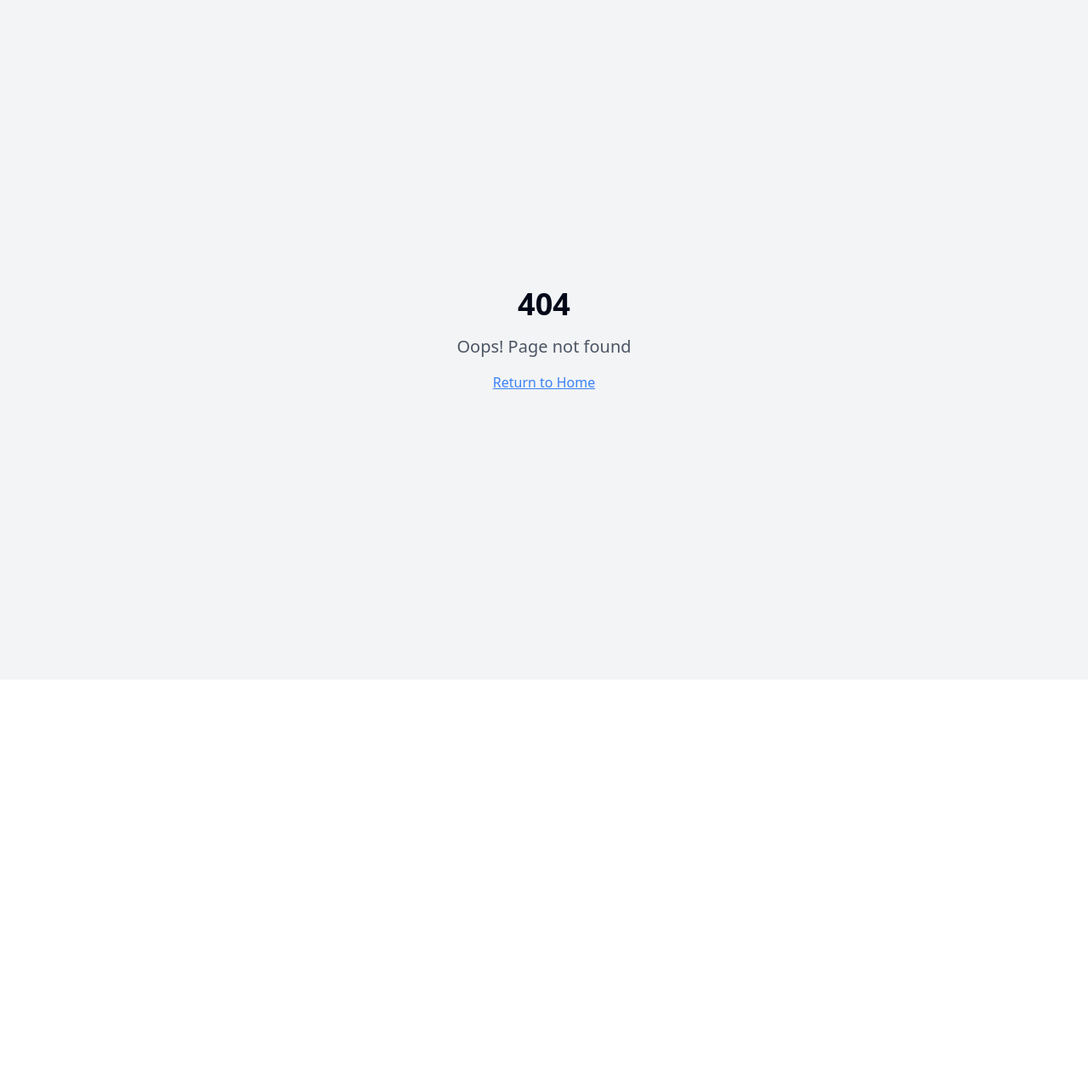
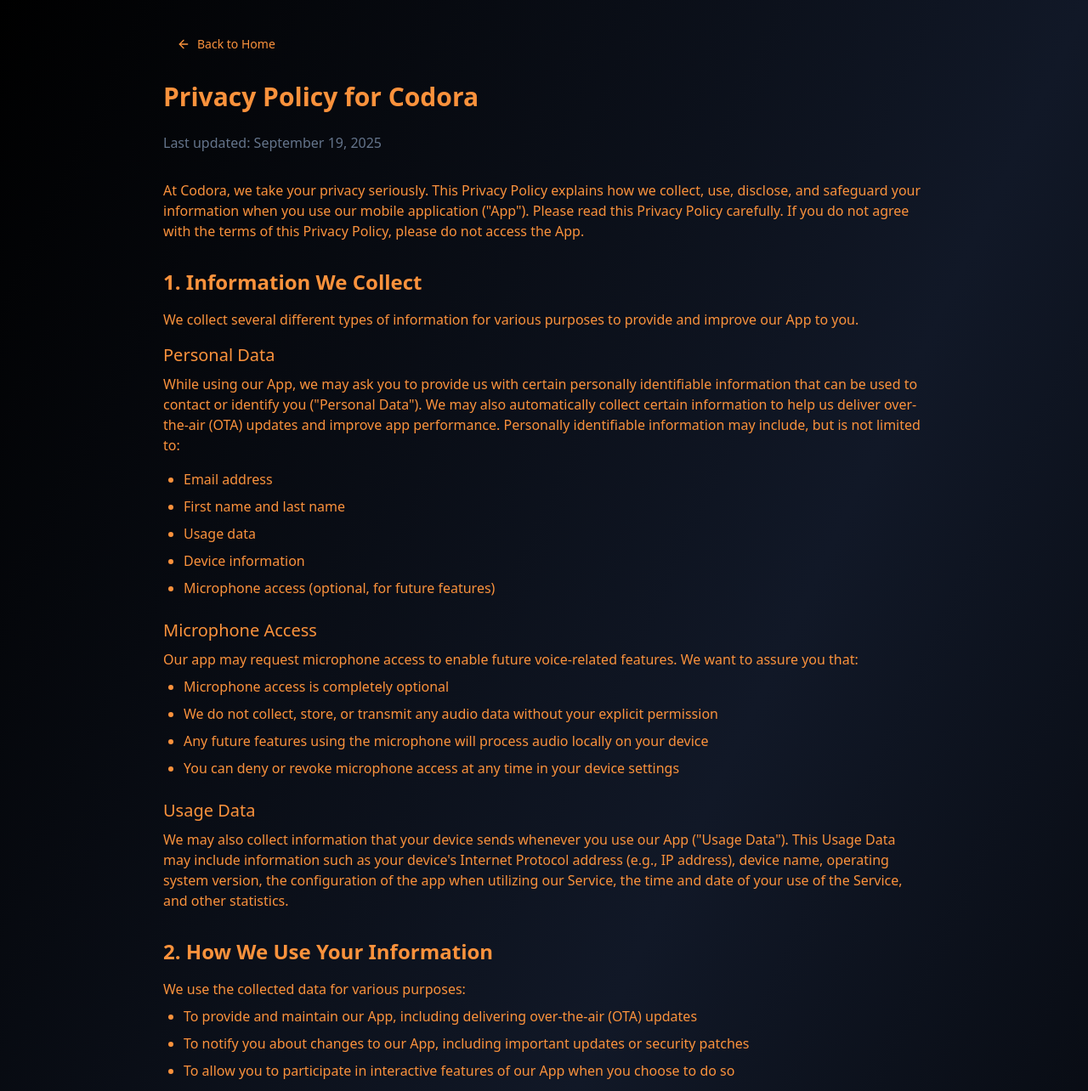
Before and after one commit to Syrillings/codora_official_site, a React (Vite) app: page /privacy-policy in a window 1280 px wide. Before the commit this address had no page. Shown: the top 1284 px of the page at 85% size. Before the commit the page ends 800 px from the top, so only its background shows below. Built offline with nearby package versions, Linux system fonts and the light colour scheme.

Commit message:
Privacy Policy

```diff
--- a/src/App.tsx
+++ b/src/App.tsx
@@ -5,6 +5,7 @@ import { QueryClient, QueryClientProvider } from "@tanstack/react-query";
 import { BrowserRouter, Routes, Route } from "react-router-dom";
 import Index from "./pages/Index";
 import NotFound from "./pages/NotFound";
+import PrivacyPolicy from "./pages/PrivacyPolicy";
 
 const queryClient = new QueryClient();
 
@@ -16,6 +17,7 @@ const App = () => (
       <BrowserRouter>
         <Routes>
           <Route path="/" element={<Index />} />
+          <Route path="/privacy-policy" element={<PrivacyPolicy />} />
           {/* ADD ALL CUSTOM ROUTES ABOVE THE CATCH-ALL "*" ROUTE */}
           <Route path="*" element={<NotFound />} />
         </Routes>
--- a/src/pages/Index.tsx
+++ b/src/pages/Index.tsx
@@ -183,6 +183,14 @@ const Index = () => {
           <p className="text-gray-500 text-sm">
             © 2025 Codora. All rights reserved. Built with ❤️ for the developer community.
           </p>
+          <div className="mt-4">
+            <a
+              href="/privacy-policy"
+              className="text-orange-400 hover:text-orange-300 text-sm transition-colors duration-200"
+            >
+              Privacy Policy
+            </a>
+          </div>
         </div>
       </footer>
     </div>
--- /dev/null
+++ b/src/pages/PrivacyPolicy.tsx
@@ -0,0 +1,168 @@
+import { Button } from "@/components/ui/button";
+import { ArrowLeft } from "lucide-react";
+import { Link } from "react-router-dom";
+
+export default function PrivacyPolicy() {
+  return (
+    <div className="min-h-screen bg-gradient-to-br from-black via-gray-900 to-black text-orange-400 p-4 md:p-8">
+      <div className="max-w-4xl mx-auto">
+        <Button asChild variant="ghost" className="mb-6">
+          <Link to="/" className="flex items-center gap-2">
+            <ArrowLeft className="h-4 w-4" />
+            Back to Home
+          </Link>
+        </Button>
+
+        <div className="prose dark:prose-invert max-w-none">
+          <h1 className="text-3xl font-bold mb-6">Privacy Policy for Codora</h1>
+          <p className="text-muted-foreground mb-8">Last updated: September 19, 2025</p>
+
+          <section className="mb-8">
+            <p>
+              At Codora, we take your privacy seriously. This Privacy Policy explains how we collect, use,
+              disclose, and safeguard your information when you use our mobile application ("App"). Please
+              read this Privacy Policy carefully. If you do not agree with the terms of this Privacy Policy,
+              please do not access the App.
+            </p>
+          </section>
+
+          <section className="mb-8">
+            <h2 className="text-2xl font-semibold mb-4">1. Information We Collect</h2>
+            <p className="mb-4">We collect several different types of information for various purposes to provide and improve our App to you.</p>
+
+            <h3 className="text-xl font-medium mb-2">Personal Data</h3>
+            <p className="mb-4">
+              While using our App, we may ask you to provide us with certain personally identifiable information
+              that can be used to contact or identify you ("Personal Data"). We may also automatically collect certain
+              information to help us deliver over-the-air (OTA) updates and improve app performance. Personally
+              identifiable information may include, but is not limited to:
+            </p>
+            <ul className="list-disc pl-6 mb-4 space-y-2">
+              <li>Email address</li>
+              <li>First name and last name</li>
+              <li>Usage data</li>
+              <li>Device information</li>
+              <li>Microphone access (optional, for future features)</li>
+            </ul>
+
+            <h3 className="text-xl font-medium mb-2 mt-6">Microphone Access</h3>
+            <p className="mb-4">
+              Our app may request microphone access to enable future voice-related features. We want to assure you that:
+              <ul className="list-disc pl-6 mt-2 space-y-2">
+                <li>Microphone access is completely optional</li>
+                <li>We do not collect, store, or transmit any audio data without your explicit permission</li>
+                <li>Any future features using the microphone will process audio locally on your device</li>
+                <li>You can deny or revoke microphone access at any time in your device settings</li>
+              </ul>
+            </p>
+
+            <h3 className="text-xl font-medium mb-2 mt-6">Usage Data</h3>
+            <p>
+              We may also collect information that your device sends whenever you use our App ("Usage Data").
+              This Usage Data may include information such as your device's Internet Protocol address (e.g., IP address),
+              device name, operating system version, the configuration of the app when utilizing our Service,
+              the time and date of your use of the Service, and other statistics.
+            </p>
+          </section>
+
+          <section className="mb-8">
+            <h2 className="text-2xl font-semibold mb-4">2. How We Use Your Information</h2>
+            <p>We use the collected data for various purposes:</p>
+            <ul className="list-disc pl-6 mt-2 space-y-2">
+              <li>To provide and maintain our App, including delivering over-the-air (OTA) updates</li>
+              <li>To notify you about changes to our App, including important updates or security patches</li>
+              <li>To allow you to participate in interactive features of our App when you choose to do so</li>
+              <li>To provide customer support</li>
+              <li>To gather analysis or valuable information so that we can improve our App</li>
+              <li>To monitor the usage of our App</li>
+              <li>To detect, prevent and address technical issues</li>
+            </ul>
+          </section>
+
+          <section className="mb-8">
+            <h2 className="text-2xl font-semibold mb-4">3. Data Security</h2>
+            <p>
+              The security of your data is important to us but remember that no method of transmission over
+              the Internet or method of electronic storage is 100% secure. While we strive to use commercially
+              acceptable means to protect your Personal Data, we cannot guarantee its absolute security.
+            </p>
+          </section>
+
+          <section className="mb-8">
+            <h2 className="text-2xl font-semibold mb-4">4. Service Providers</h2>
+            <p className="mb-4">
+              We may employ third-party companies and individuals to facilitate our App ("Service Providers"),
+              to provide the App on our behalf, to perform App-related services, or to assist us in analyzing
+              how our App is used.
+            </p>
+            <p>
+              These third parties have access to your Personal Data only to perform these tasks on our behalf
+              and are obligated not to disclose or use it for any other purpose.
+            </p>
+          </section>
+
+          <section className="mb-8">
+            <h2 className="text-2xl font-semibold mb-4">5. Links to Other Sites</h2>
+            <p>
+              Our App may contain links to other sites that are not operated by us. If you click on a third-party
+              link, you will be directed to that third party's site. We strongly advise you to review the
+              Privacy Policy of every site you visit.
+            </p>
+          </section>
+
+          <section className="mb-8">
+            <h2 className="text-2xl font-semibold mb-4">6. Age Restrictions</h2>
+            <p className="mb-4">
+              Our App is designed to be accessible to users of all ages. However, we recommend that users
+              under the age of 13 use the App with parental guidance. We do not knowingly collect personal
+              information from children under 13 without parental consent.
+            </p>
+            <p>
+              If you are a parent or guardian and you are aware that your child has provided us with Personal
+              Data without your consent, please contact us so we can take necessary actions.
+            </p>
+          </section>
+
+          <section className="mb-8">
+            <h2 className="text-2xl font-semibold mb-4">7. Over-the-Air (OTA) Updates</h2>
+            <p className="mb-4">
+              Our App uses over-the-air (OTA) update functionality to ensure you always have the latest features
+              and security improvements. When you use our App, it may automatically check for and download
+              updates in the background. These updates may include bug fixes, performance improvements, and
+              new features. You may be notified when an update is available, and in some cases, certain
+              updates may be required to continue using the App.
+            </p>
+            <p className="mb-6">
+              OTA updates may require certain permissions and may collect information about your device
+              (such as device model, operating system version, and app version) to ensure compatibility
+              and proper installation of updates.
+            </p>
+          </section>
+
+          <section className="mb-8">
+            <h2 className="text-2xl font-semibold mb-4">8. Changes to This Privacy Policy</h2>
+            <p className="mb-4">
+              We may update our Privacy Policy from time to time. We will notify you of any changes by posting
+              the new Privacy Policy on this page and updating the "Last updated" date at the top of this
+              Privacy Policy.
+            </p>
+            <p>
+              You are advised to review this Privacy Policy periodically for any changes. Changes to this
+              Privacy Policy are effective when they are posted on this page.
+            </p>
+          </section>
+
+          <section className="mb-8">
+            <h2 className="text-2xl font-semibold mb-4">8. Contact Us</h2>
+            <p>
+              If you have any questions about this Privacy Policy, please contact us at:
+            </p>
+            <p className="mt-2">
+              <strong>Email:</strong> codora.xyz@proton.me
+            </p>
+          </section>
+        </div>
+      </div>
+    </div>
+  );
+}
```
